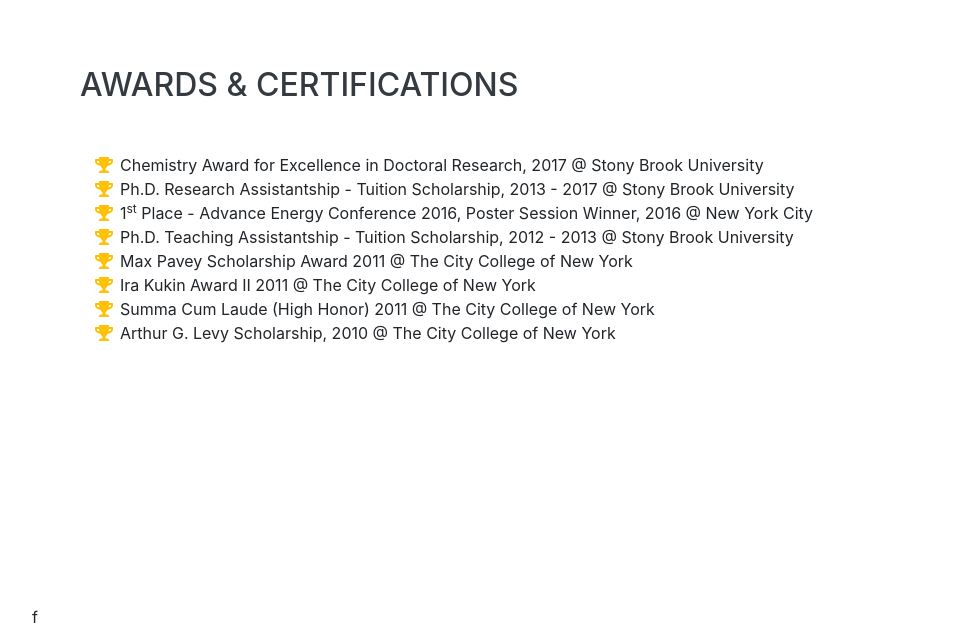
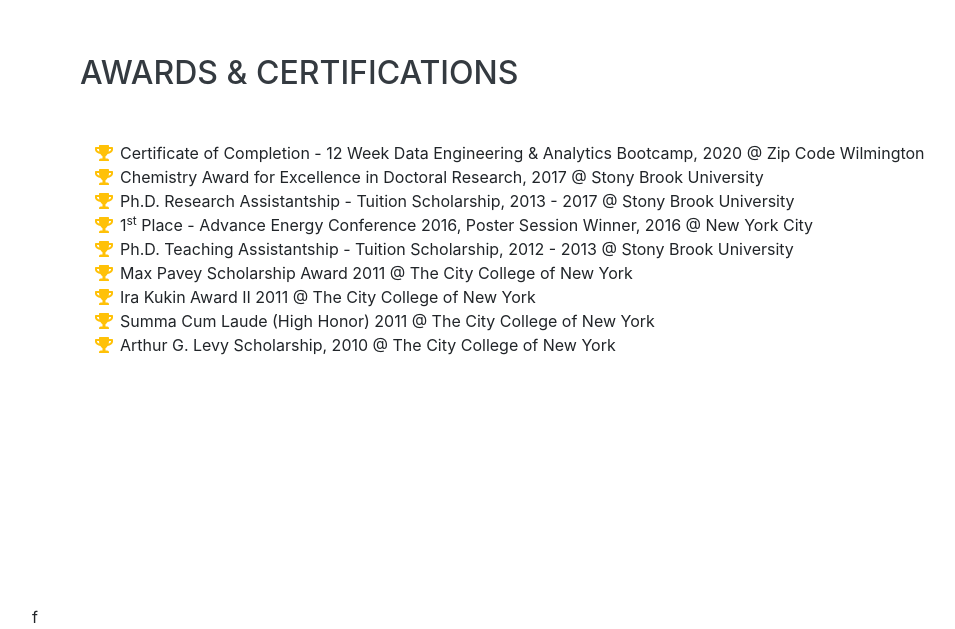
Before and after one commit to nortonlyr/nortonlyr.github.io, a website with bundled scripts: page index.html in a window 1280 px wide. Shown: the part 5886-6515 px from the top of the page, without its empty margins (240-1195 px from the left). Built offline with nearby package versions, Linux system fonts and the light colour scheme; a web font is replaced by a local one.

Commit message:
resume updated

```diff
--- a/index.html
+++ b/index.html
@@ -364,6 +364,9 @@
       <div class="w-100">
         <h2 class="mb-5">Awards &amp; Certifications</h2>
         <ul class="fa-ul mb-0">
+           <li>
+            <i class="fa-li fa fa-trophy text-warning"></i>
+            Certificate of Completion - 12 Week Data Engineering & Analytics Bootcamp, 2020 @ Zip Code Wilmington</li>
           <li>
             <i class="fa-li fa fa-trophy text-warning"></i>
             Chemistry Award for Excellence in Doctoral Research, 2017 @ Stony Brook University</li>
```
